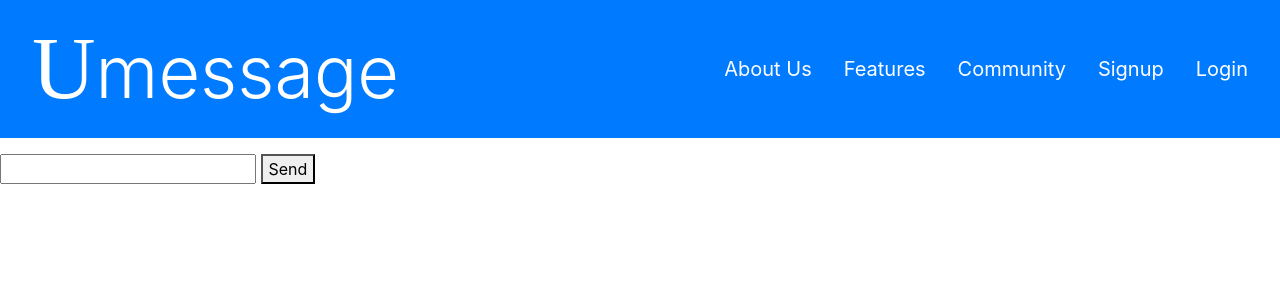
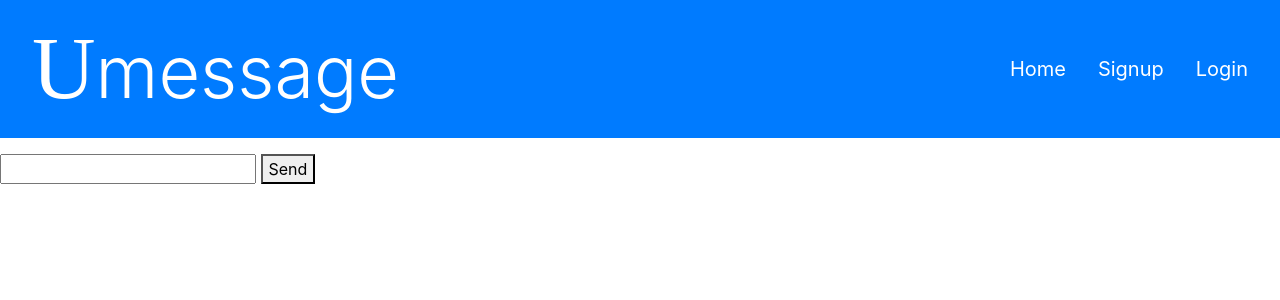
Before and after one commit to redsoxandy7/umass-chat, a Flask app: page /chat in a window 1280 px wide. Shown: the top 300 px of the page. Run offline with Flask 2, Linux system fonts and the light colour scheme; a user stored in the database is signed in; some libraries are stand-ins or nearby versions.

Commit message:
added configs

```diff
--- a/templates/chat.html
+++ b/templates/chat.html
@@ -12,9 +12,7 @@
         <nav class="navbar bg-primary">
             <a href="#" class="display-3 text-white nav-link"><span class="display-2 letter">U</span>message</a>
             <ul class="nav">
-                <li class="nav-item"><a href={{ url_for('index')}}  class="text-white nav-link">About Us</a></li>
-                <li class="nav-item"><a href="#" class="text-white nav-link">Features</a></li>
-                <li class="nav-item"><a href="#" class="text-white nav-link">Community</a></li>
+                <li class="nav-item"><a href={{ url_for('index')}}  class="text-white nav-link">Home</a></li>
                 <li class="nav-item"><a href={{ url_for('signup')}} class="text-white  nav-link">Signup</a></li>
                 <li class="nav-item"><a href={{ url_for('login')}} class="text-white  nav-link">Login</a></li>
 
```
